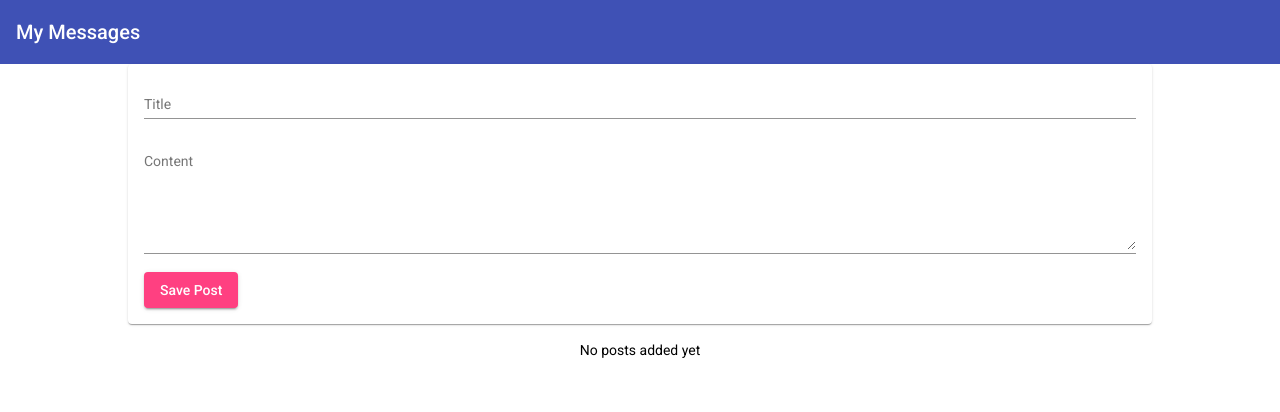
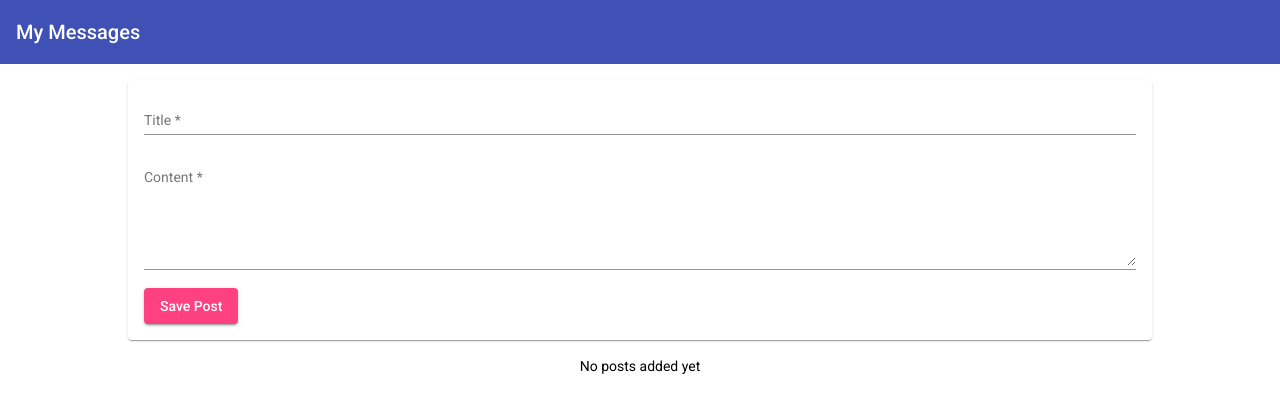
Before and after one commit to akhileshgowda7/MEAN, an Angular app in the folder MEAN-Project/: page / in a window 1280 px wide. Shown: the top 412 px of the page. Built offline with nearby package versions, Linux system fonts and the light colour scheme.

Commit message:
Added post service

```diff
--- a/MEAN-Project/src/app/app.component.css
+++ b/MEAN-Project/src/app/app.component.css
@@ -1,5 +1,4 @@
 main {
-  margin-top: 1rem;
   width: 80%;
-  margin: auto;
+  margin: 1rem auto;
 }
--- a/MEAN-Project/src/app/posts/post-create/post-create.component.html
+++ b/MEAN-Project/src/app/posts/post-create/post-create.component.html
@@ -1,21 +1,30 @@
 <mat-card>
+  <form (submit)="onAddPost(postForm)" #postForm="ngForm">
     <mat-form-field>
       <input
         matInput
         type="text"
-      [(ngModel)]="enteredTitle"
+        name="title"
+        ngModel
         placeholder="Title"
+        required
+        minlength="3"
+        #title="ngModel"
       />
+      <mat-error *ngIf="title.invalid">Please enter a post title</mat-error>
     </mat-form-field>
     <mat-form-field>
       <textarea
         matInput
         rows="6"
-      [(ngModel)]="enteredContent"
+        name="content"
+        ngModel
         placeholder="Content"
+        required
+        #content="ngModel"
       ></textarea>
+      <mat-error *ngIf="content.invalid">Please enter a post content</mat-error>
     </mat-form-field>
-  <button mat-raised-button color="accent" (click)="onAddPost()">
-    Save Post
-  </button>
+    <button mat-raised-button color="accent" type="submit">Save Post</button>
+  </form>
 </mat-card>
--- a/MEAN-Project/src/app/posts/post-create/post-create.component.ts
+++ b/MEAN-Project/src/app/posts/post-create/post-create.component.ts
@@ -1,4 +1,5 @@
 import { Component, EventEmitter, Output } from '@angular/core';
+import { NgForm } from '@angular/forms';
 import { Post } from '../post.model';
 @Component({
   selector: 'app-post-create',
@@ -10,10 +11,13 @@
   enteredTitle = '';
   @Output() postCreated = new EventEmitter<Post>();
 
-  onAddPost() {
+  onAddPost(form: NgForm) {
+    if (!form.valid) {
+      return;
+    }
     const post: Post = {
-      title: this.enteredTitle,
-      content: this.enteredContent,
+      title: form.value.title,
+      content: form.value.content,
     };
     console.log(`when post created `);
     // console.log(post)
--- a/MEAN-Project/src/app/posts/post-list/post-list.component.ts
+++ b/MEAN-Project/src/app/posts/post-list/post-list.component.ts
@@ -1,5 +1,6 @@
 import { Component, Input } from '@angular/core';
 import { Post } from '../post.model';
+import { PostService } from '../posts.service';
 
 @Component({
   selector: 'app-post-list',
@@ -22,4 +23,5 @@
   //   },
   // ];
   @Input() posts: Post[] = [];
+  constructor(public postsService: PostService) {}
 }
--- /dev/null
+++ b/MEAN-Project/src/app/posts/posts.service.ts
@@ -0,0 +1,18 @@
+import { Injectable } from '@angular/core';
+import { Post } from './post.model';
+
+@Injectable({
+  providedIn: 'root',
+})
+export class PostService {
+  private posts: Post[] = [];
+
+  getPosts() {
+    return [...this.posts];
+  }
+
+  addPost(title: string, content: string) {
+    const post: Post = { title: title, content: content };
+    this.posts.push(post);
+  }
+}
```
Lines whose indentation alone changed are shown as unchanged.
